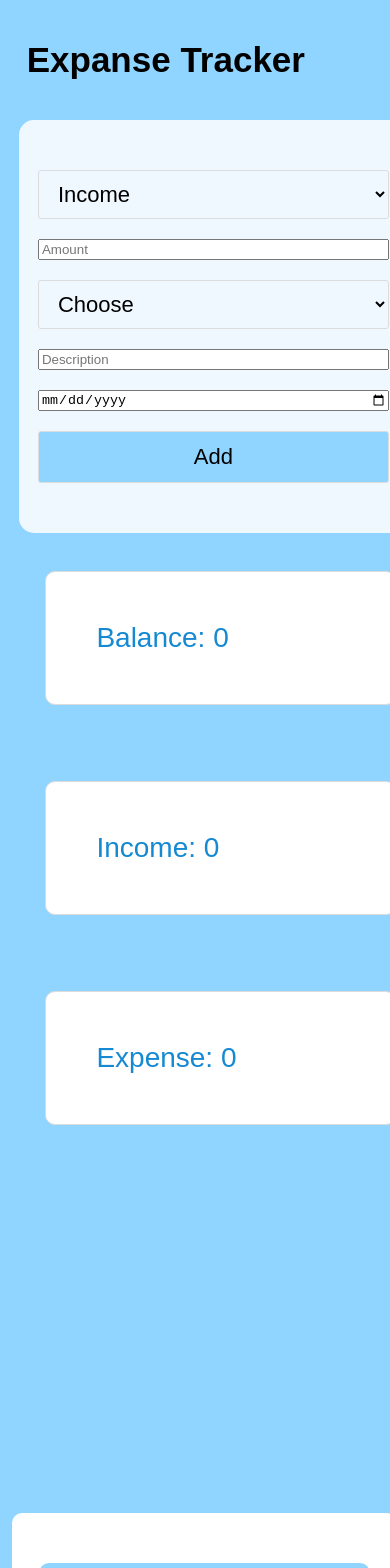
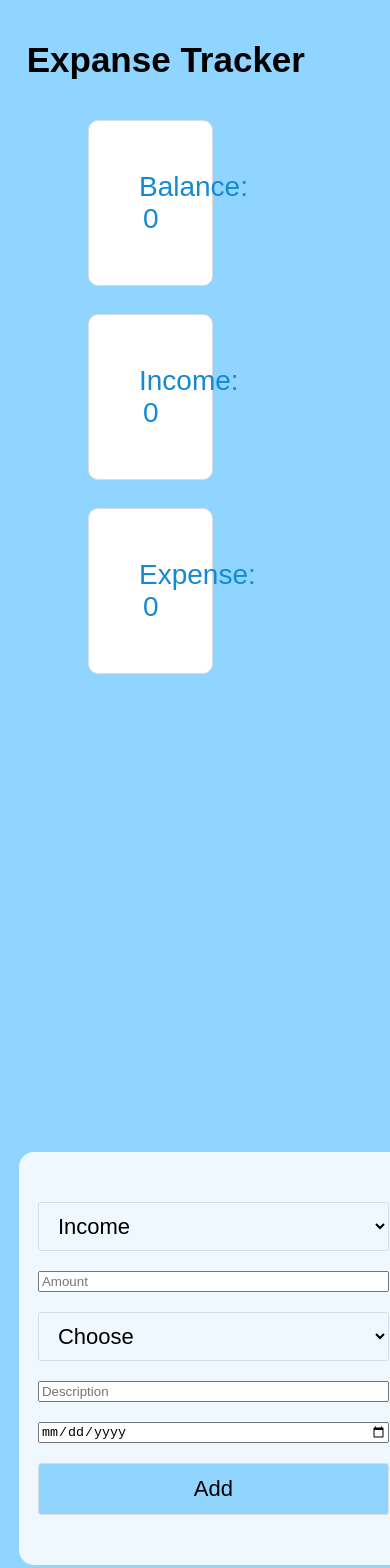
Before and after one commit to AnkurKalita1/Expense-Tracker-with-Charts, a React (Vite) app in the folder expense-tracker-with-chart/: page / in a window 390 px wide. Shown: the top 1568 px of the page. Built offline with nearby package versions, Linux system fonts and the light colour scheme.

Commit message:
UI changes done

```diff
--- a/expense-tracker-with-chart/src/App.css
+++ b/expense-tracker-with-chart/src/App.css
@@ -86,9 +86,21 @@ body{
     .Records{
         display: grid;
         grid-template-columns:2fr 2fr ;
-        gap: 20px;
+        gap: 25px;
         padding: 30px 10%;
         margin: 50px 5%;
+        }
+
+        .statsAndCharts {
+            display: flex;
+            gap:6rem;
+            margin: 30px auto;
+
+        }
+
+        .doughnut-chart {
+            padding-left: 7%;
+            margin-left: auto;
         }
 }
 @media (max-width:768px) {
@@ -98,6 +110,19 @@ body{
     gap: 20px;
     padding: 30px 10%;
     margin: 50px 5%;
+    }
+     .statsAndCharts {
+     display: flex;
+     grid-template-columns: 2fr 2fr;
+     gap: 1px;
+     margin: 30px auto;
+    }
+
+    .doughnut-chart {
+    display: flex;
+    margin-top: 30px;
+    padding-top: 10%;
+
     }
 
 }
@@ -110,7 +135,20 @@ body{
         padding: 30px 2%;
         margin: 50px 0%;
 
-        }
+    }
+     .statsAndCharts {
+      display: block !important;
+      grid-template-columns: 2fr 2fr;
+      gap: 5px;
+      margin: 30px auto ;
+      padding-right: 10px ;
+     }
+
+      .doughnut-chart {
+       display: block;
+       margin-top: 30px;
+       padding: 10%;
+     }
 
 }
 
@@ -122,8 +160,26 @@ body{
     width: 95vw;
     padding: 30px 2%;
     margin: 50px 1%;
+    }
+        .statsAndCharts {
+            display: block !important;
+            grid-template-columns: 2fr 2fr;
+            gap: 10px;
+            margin: 30px auto;
+            /* padding: ; */
+        }
 
-    }
-
+        .doughnut-chart {
+            display: block;
+            margin-top: 30px;
+            padding-top: 30%;
+        }
 
 }
+.statsAndCharts{
+    display: flex;
+}
+
+.doughnut-chart{
+    padding-bottom: 3%;
+}
--- a/expense-tracker-with-chart/src/App.jsx
+++ b/expense-tracker-with-chart/src/App.jsx
@@ -1,45 +1,42 @@
 import React from 'react'
-import {useState , useEffect} from 'react'
+import { useState, useEffect } from 'react'
 import "./App.css"
 import TransactionForm from './components/TransactionForm/TransactionForm'
-import Stats from './components/stats/Stats'
-import ChartComponent from './components/Display/ChartComponent'
+import StatsAndChart from './components/Display/Records/StatsAndCharts'
 import Records from './components/Display/Records/Records'
 const App = () => {
   const [transactions, setTransactions] = useState(() => {
     const saved = localStorage.getItem("transactions")
-    if(!saved) return []
+    if (!saved) return []
     return JSON.parse(saved).map(s => ({
       ...s,
-      date:new Date(s.date)
+      date: new Date(s.date)
     }))
   })
 
 
-  useEffect(()=>{
+  useEffect(() => {
     const saved = JSON.parse(localStorage.getItem("transactions")) || []
     setTransactions(saved)
-  },[])
+  }, [])
 
 
-  useEffect(()=>{
-     localStorage.setItem("transactions", JSON.stringify(transactions))
-  },[transactions]) ;
+  useEffect(() => {
+    localStorage.setItem("transactions", JSON.stringify(transactions))
+  }, [transactions]);
 
-  const addTransaction = (transaction)=>{
-   setTransactions([...transactions, transaction])
+  const addTransaction = (transaction) => {
+    setTransactions([...transactions, transaction])
   }
 
 
   return (
 
     <div className='app'>
-        <h1> Expanse Tracker</h1>
-      <TransactionForm onAdd={addTransaction}/>
-      <Stats transactions={transactions}/>
-      <ChartComponent transactions={transactions}/>
-
-          <Records allTransactions={transactions}/>
+      <h1> Expanse Tracker</h1>
+      <StatsAndChart transactions={transactions } />
+      <TransactionForm onAdd={addTransaction} />
+      <Records allTransactions={transactions} />
 
     </div>
   )
--- a/expense-tracker-with-chart/src/components/Display/ChartComponent.jsx
+++ b/expense-tracker-with-chart/src/components/Display/ChartComponent.jsx
@@ -11,7 +11,7 @@ const ChartComponent = ({transactions }) => {
   const labels = Object.keys(categoryTotals)
   const dataValues=Object.values(categoryTotals)
   return (
-    <div className='doughnut-chart charts' style={{ width: "300px", height: "300px", margin: "0 auto" }}>
+    <div className='doughnut-chart charts' style={{ width: "300px", height: "300px", margin: "auto" }}>
       <Doughnut
         data={{
           labels: labels,
--- /dev/null
+++ b/expense-tracker-with-chart/src/components/Display/Records/StatsAndCharts.jsx
@@ -0,0 +1,14 @@
+import React from "react";
+import Stats from "../../stats/Stats";
+import ChartComponent from "../ChartComponent";
+const StatsAndChart = ({ transactions }) => {
+    return (
+        <div className="statsAndCharts">
+            <Stats transactions={transactions} />
+            <ChartComponent transactions={transactions}/>
+
+        </div>
+    )
+}
+
+export default StatsAndChart
--- a/expense-tracker-with-chart/src/components/stats/Stats.css
+++ b/expense-tracker-with-chart/src/components/stats/Stats.css
@@ -1,5 +1,5 @@
 .stats{
-    display: flex;
+    display: block;
     align-items: center;
     gap: 50px;
     justify-content: center;
@@ -14,6 +14,9 @@
     color: #1589d2;
     padding: 50px;
     border-radius: 10px;
+    width: 60%;
+    text-align: center;
+    margin-left: 15rem;
 
 }
 @media (max-width:768px) {
@@ -29,11 +32,22 @@
 
 @media (max-width:480px){
     .stats {
-        max-width: 90vw;
+        max-width: 10vw;
         width: 100%;
         gap: 20px;
-        margin: 10px 10%;
+        margin: 10px 0%;
         display: grid;
         grid-template-columns: 2fr;
         }
 }
+
+@media (max-width:1024px) {
+    .stats {
+            display: block;
+            gap: 20px !important;
+        }
+
+        .stats p {
+            margin-left: 5rem;
+        }
+}
```
Also changed, not shown: expense-tracker-with-chart/src/components/Display/Records/Records.jsx (+10 -11 lines).
